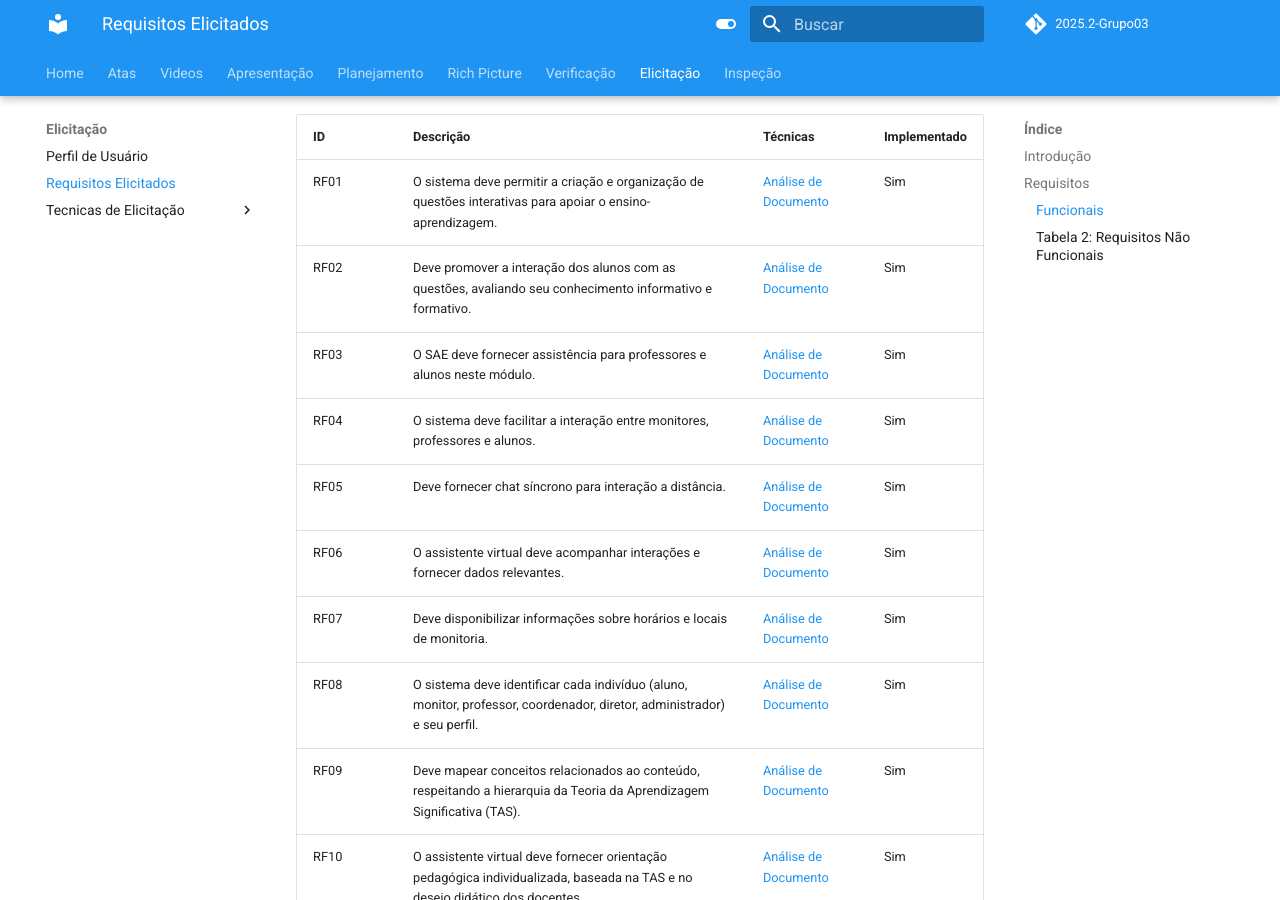
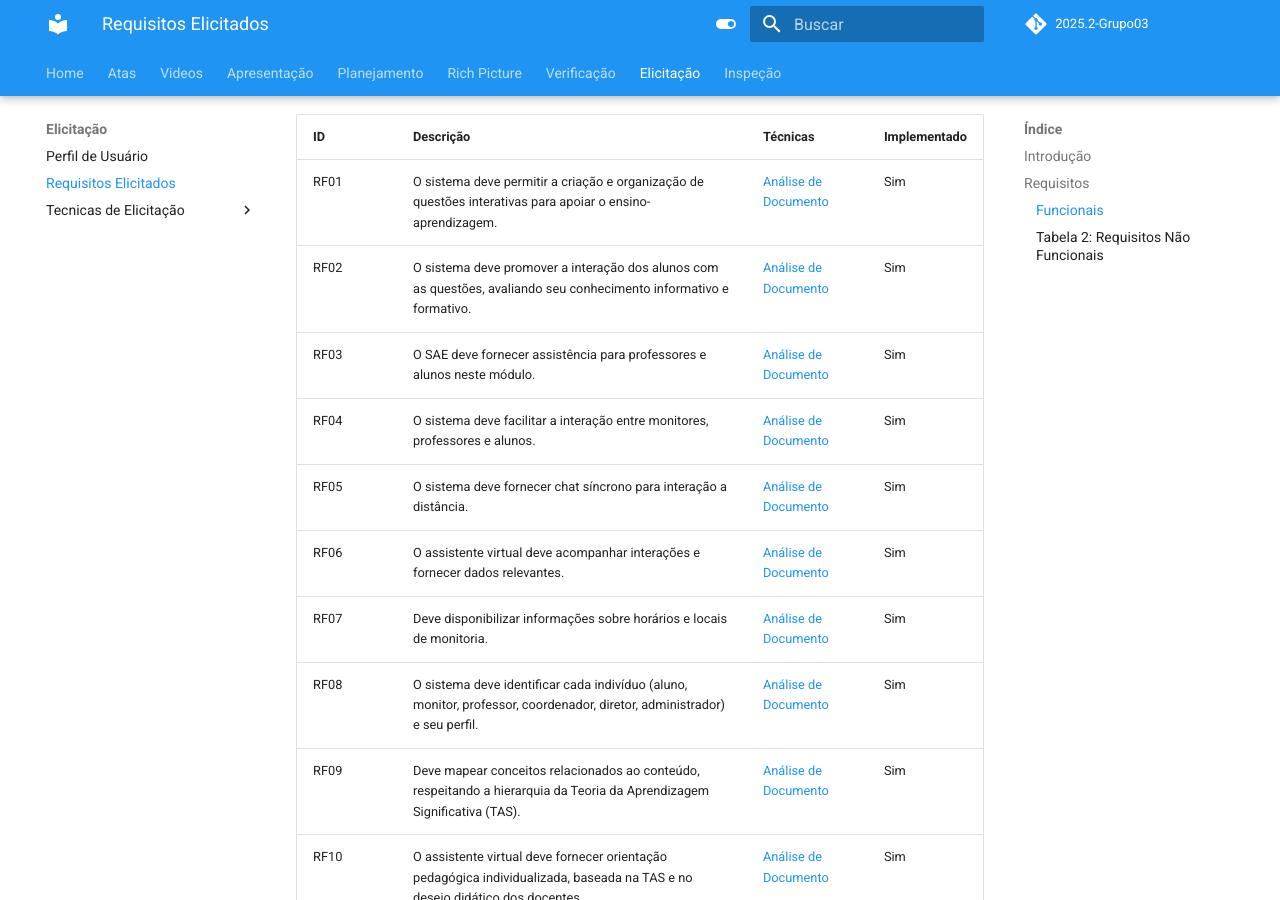
Before and after one commit to Requisitos-de-Software/2025.2-Grupo03, an MkDocs documentation site: the page built from docs/Elicitacao/requisitos_elicitados.md, in a window 1280 px wide and 900 px high, scrolled down 646 px. Built offline with MkDocs 1.6.1 and Material for MkDocs 9.7.7, drawn with Linux system fonts in a browser that asks for light colours; comment, search, counter and statistics services are not loaded.

Commit message:
alteracao na tela

```diff
--- a/docs/Elicitacao/requisitos_elicitados.md
+++ b/docs/Elicitacao/requisitos_elicitados.md
@@ -20,10 +20,10 @@ Tabela 1: Requisitos Funcionais
 | ID   | Descrição | Técnicas | Implementado |
 |------|-----------|----------|--------------|
 | RF01 | O sistema deve permitir a criação e organização de questões interativas para apoiar o ensino-aprendizagem.                  | [Análise de Documento](https://requisitos-de-software.github.io/2025.2-Grupo03/Elicitacao/analise_de_documentos/#requisitos-funcionais) | Sim          |
-| RF02 | Deve promover a interação dos alunos com as questões, avaliando seu conhecimento informativo e formativo.                   | [Análise de Documento](https://requisitos-de-software.github.io/2025.2-Grupo03/Elicitacao/analise_de_documentos/#requisitos-funcionais) | Sim          |
+| RF02 | O sistema deve promover a interação dos alunos com as questões, avaliando seu conhecimento informativo e formativo.                   | [Análise de Documento](https://requisitos-de-software.github.io/2025.2-Grupo03/Elicitacao/analise_de_documentos/#requisitos-funcionais) | Sim          |
 | RF03 | O SAE deve fornecer assistência para professores e alunos neste módulo.                                                     | [Análise de Documento](https://requisitos-de-software.github.io/2025.2-Grupo03/Elicitacao/analise_de_documentos/#requisitos-funcionais) | Sim          |
 | RF04 | O sistema deve facilitar a interação entre monitores, professores e alunos.                                                 | [Análise de Documento](https://requisitos-de-software.github.io/2025.2-Grupo03/Elicitacao/analise_de_documentos/#requisitos-funcionais) | Sim          |
-| RF05 | Deve fornecer chat síncrono para interação a distância.                                                                     | [Análise de Documento](https://requisitos-de-software.github.io/2025.2-Grupo03/Elicitacao/analise_de_documentos/#requisitos-funcionais) | Sim          |
+| RF05 | O sistema deve fornecer chat síncrono para interação a distância.                                                                     | [Análise de Documento](https://requisitos-de-software.github.io/2025.2-Grupo03/Elicitacao/analise_de_documentos/#requisitos-funcionais) | Sim          |
 | RF06 | O assistente virtual deve acompanhar interações e fornecer dados relevantes.                                                | [Análise de Documento](https://requisitos-de-software.github.io/2025.2-Grupo03/Elicitacao/analise_de_documentos/#requisitos-funcionais) | Sim          |
 | RF07 | Deve disponibilizar informações sobre horários e locais de monitoria.                                                       | [Análise de Documento](https://requisitos-de-software.github.io/2025.2-Grupo03/Elicitacao/analise_de_documentos/#requisitos-funcionais) | Sim          |
 | RF08 | O sistema deve identificar cada indivíduo (aluno, monitor, professor, coordenador, diretor, administrador) e seu perfil.    | [Análise de Documento](https://requisitos-de-software.github.io/2025.2-Grupo03/Elicitacao/analise_de_documentos/#requisitos-funcionais) | Sim          |
```
Also changed, not shown: docs/Elicitacao/brainstorming.md (+2 -0 lines).
